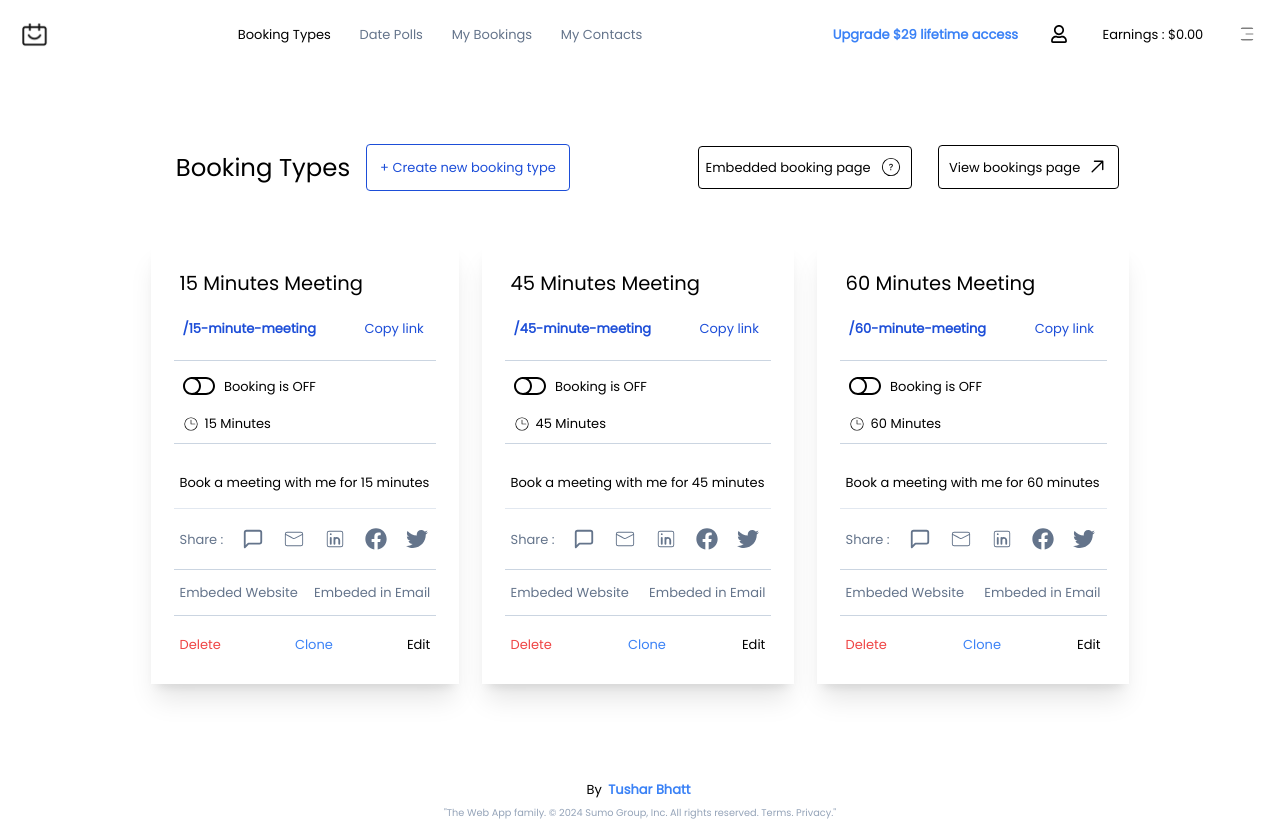
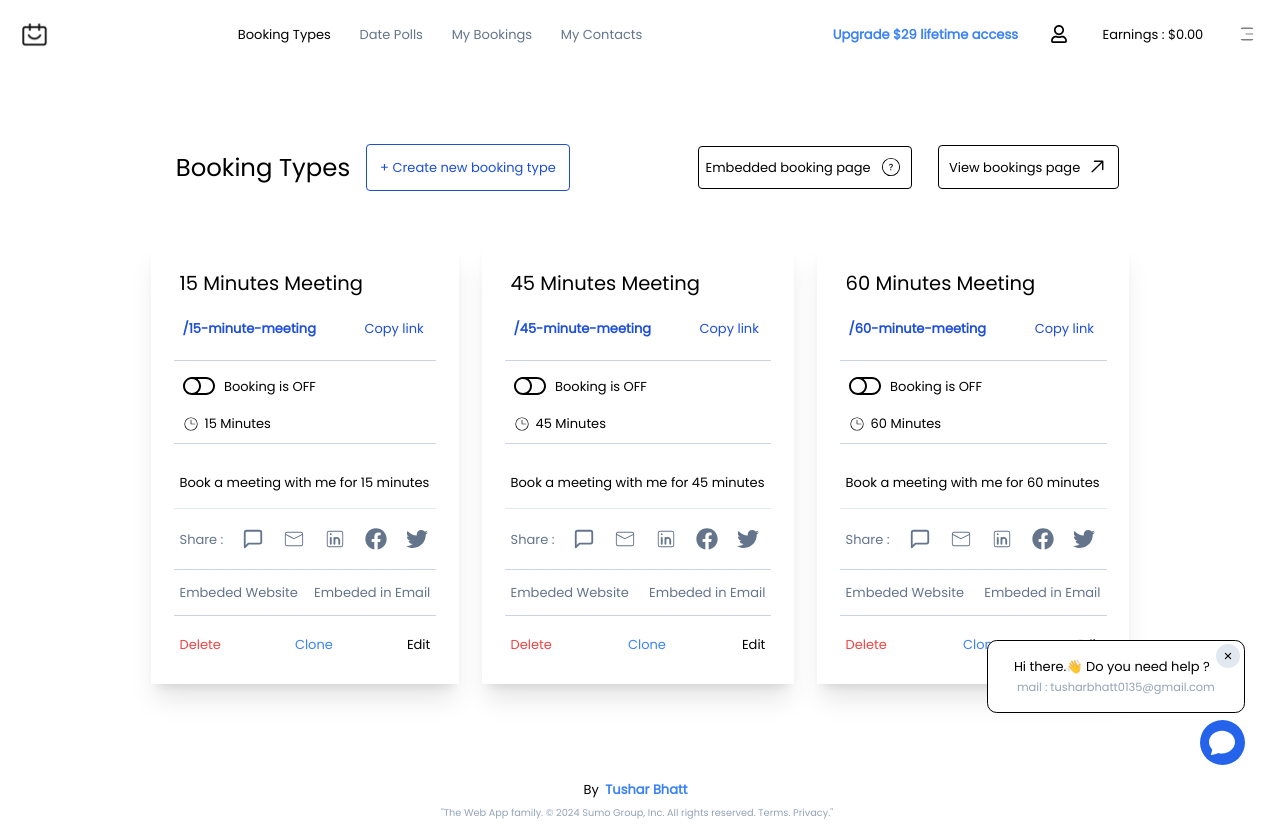
Before and after one commit to TusharBhatt1/notbot, a React (Vite) app: page /dashboard in a window 1280 px wide. Built offline with nearby package versions, Linux system fonts and the light colour scheme.

Commit message:
chat-bot

```diff
--- a/src/Components/BookingOptions.tsx
+++ b/src/Components/BookingOptions.tsx
@@ -1,11 +1,40 @@
-import BookingCard from './BookingCard'
+import { useState } from "react";
+import BookingCard from "./BookingCard";
+import { BsFillChatFill } from "react-icons/bs";
+import { IoClose } from "react-icons/io5";
 
 export default function BookingOptions() {
+  const [showMsg, setShowMsg] = useState(true);
   return (
-    <div className='flex flex-wrap flex-col md:flex-row justify-center gap-7 items-center'>
-        <BookingCard time={'15'}/>
-        <BookingCard time={'45'}/>
-        <BookingCard time={'60'}/>
+    <div className="flex flex-wrap flex-col md:flex-row justify-center gap-7 items-center">
+      <BookingCard time={"15"} />
+      <BookingCard time={"45"} />
+      <BookingCard time={"60"} />
+      <div className=" hidden md:flex fixed right-10 bottom-10 flex-col gap-2 items-end">
+        {showMsg && (
+          <div className="relative bg-white border border-black rounded-xl px-7 py-4">
+            <p>
+              Hi there.👋 Do you need help ? <br />
+              <span className="text-slate-400 mt-2 text-sm">
+                {" "}
+                mail : tusharbhatt0135@gmail.com
+              </span>
+            </p>
+            <p
+              onClick={() => setShowMsg(false)}
+              className="absolute right-1 top-1 bg-slate-200 cursor-pointer rounded-full"
+            >
+              <IoClose size={18} />
+            </p>
+          </div>
+        )}
+        <div
+          onClick={() => setShowMsg(true)}
+          className="text-white p-2 bg-blue-600 rounded-full"
+        >
+          <BsFillChatFill size={32} />
+        </div>
+      </div>
     </div>
-  )
+  );
 }
--- a/src/Components/Footer.tsx
+++ b/src/Components/Footer.tsx
@@ -1,10 +1,16 @@
+
 export default function Footer() {
   return (
     <div className='flex justify-center items-center text-center'>
+
         <div className='py-2'>
             <p>By <span className='font-bold text-blue-500'>Tushar Bhatt</span></p>
             <p className='text-xs text-slate-400'>"The Web App family. © 2024 Sumo Group, Inc. All rights reserved. Terms. Privacy."</p>
         </div>
+        <div>
+
+        </div>
     </div>
+
   )
 }
--- a/src/Components/Navbar.tsx
+++ b/src/Components/Navbar.tsx
@@ -30,7 +30,7 @@ export default function Navbar() {
   }
   return (
     <>
-      <div className="hidden md:flex justify-between items-center">
+      <div className="hidden sm:flex justify-between items-center">
         <div>
           <img src={logo} alt="logo" className="h-10 w-10" />
         </div>
@@ -83,7 +83,7 @@ export default function Navbar() {
       </div>
 
       {/* mobile view */}
-      <div className="flex text-xs md:hidden justify-start items-center p-3">
+      <div className="flex text-xs sm:hidden justify-start items-center p-3">
         <div>
           <img src={logo} alt="logo" className="h-10 w-10" />
           {showSideMenus && (
```
